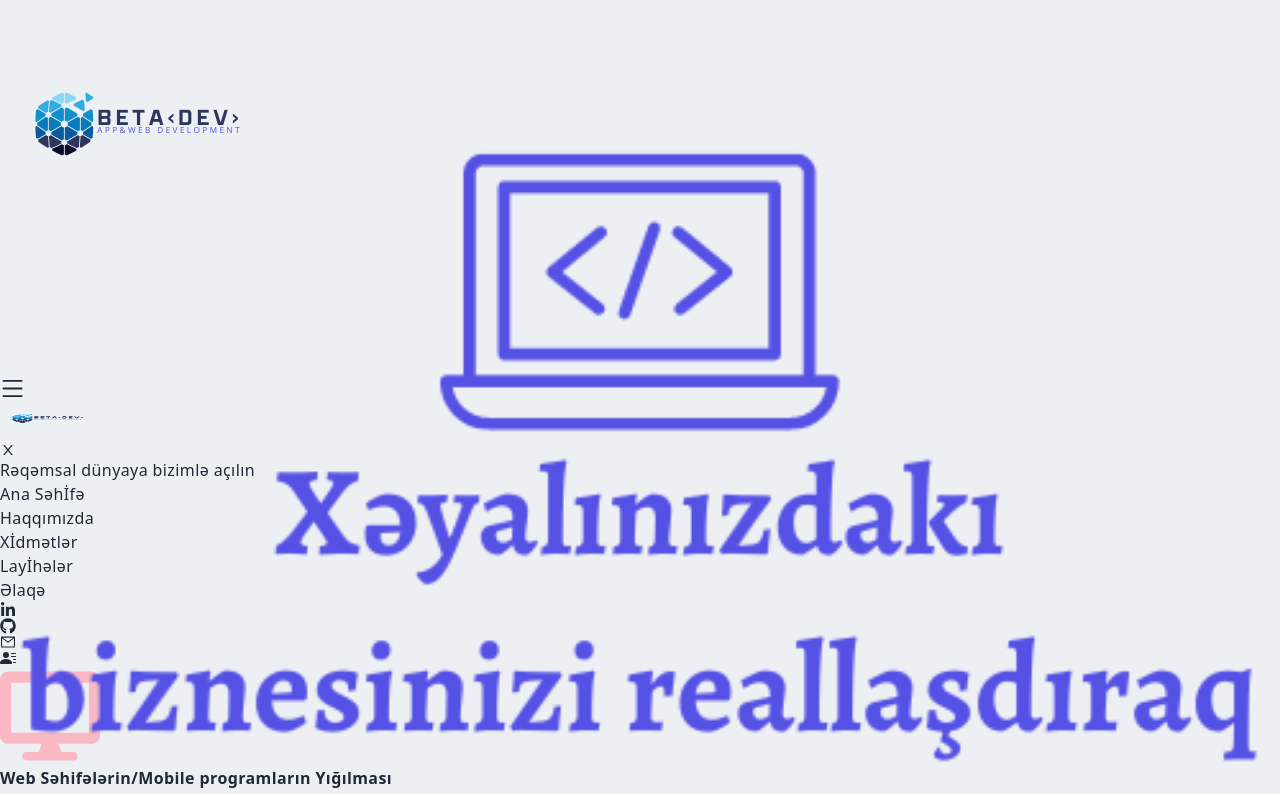
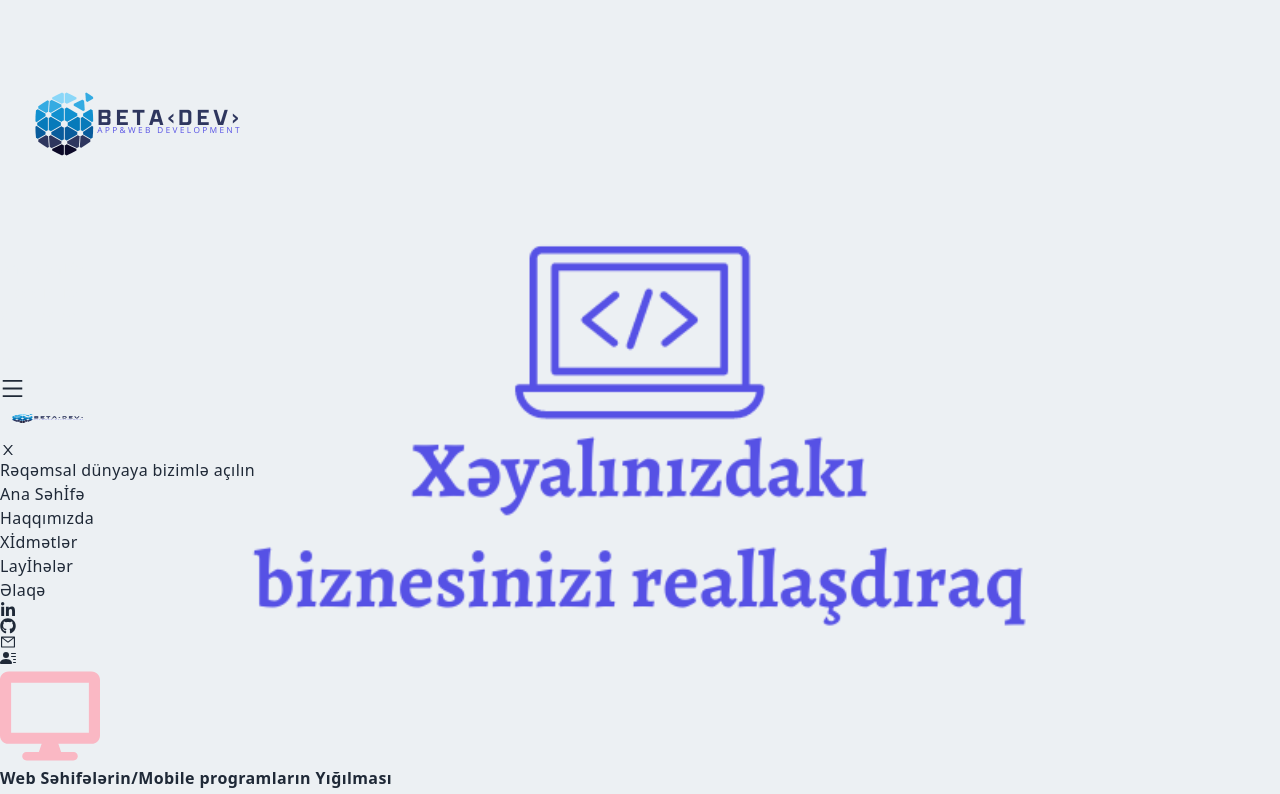
Before and after one commit to cmakhmud/Next.js-tailwindcss, a Next.js app in the folder myapp/: page /servicesDetailed in a window 1280 px wide. Shown: the top 794 px of the page. Built offline with nearby package versions, Linux system fonts and the light colour scheme.

Commit message:
Update servicesDetailed.js

```diff
--- a/myapp/pages/servicesDetailed.js
+++ b/myapp/pages/servicesDetailed.js
@@ -13,7 +13,7 @@ export default function servicesDetailed() {
                 <Image
                     className='absolute z-1'
                     layout='fill'
-                    objectFit='cover'
+                    objectFit='contain'
                     src={propertyImg}
                     alt='/'
                 />
```
